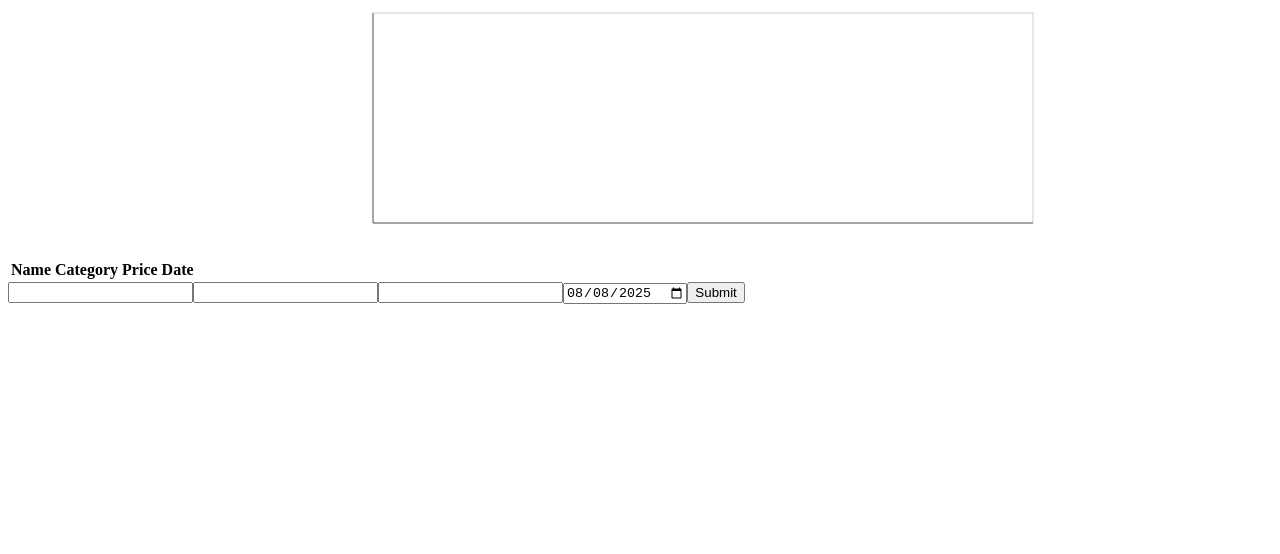
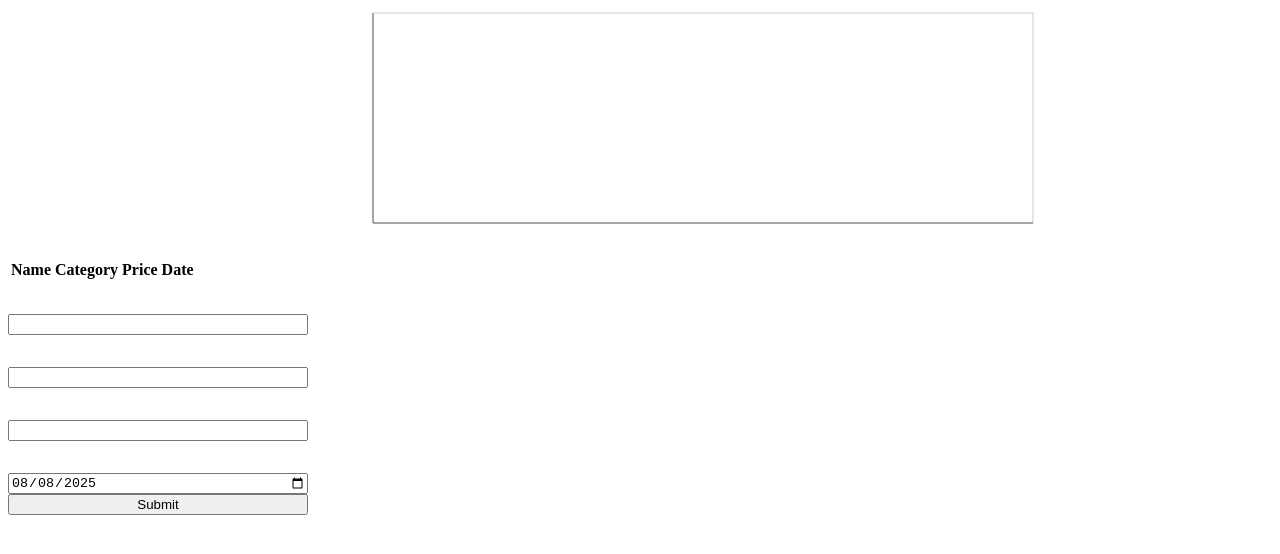
Before and after one commit to serhiimelnykkk/expense-tracker, a React (Vite) app: page / in a window 1280 px wide. Shown: the top 554 px of the page. Built offline with nearby package versions, Linux system fonts and the light colour scheme.

Commit message:
refactor: Update UI to display form validation errors

```diff
--- a/src/components/ExpenseForm/ExpenseForm.tsx
+++ b/src/components/ExpenseForm/ExpenseForm.tsx
@@ -1,5 +1,6 @@
 import { useForm, type SubmitHandler } from "react-hook-form";
 import { type Expense } from "../../types";
+import { Flex } from "../../styles/styled";
 
 interface FormValues {
   name: string;
@@ -17,7 +18,7 @@ const ExpenseForm = ({ setExpenses }: ExpenseFormProps) => {
   const {
     register,
     handleSubmit,
-    formState: { isSubmitting },
+    formState: { errors, isSubmitting },
   } = useForm<FormValues>({
     defaultValues: {
       date: new Date(Date.now()).toLocaleDateString("en-CA"),
@@ -25,7 +26,7 @@ const ExpenseForm = ({ setExpenses }: ExpenseFormProps) => {
   });
 
   const onSubmit: SubmitHandler<FormValues> = (data) => {
-    console.log(data);
+    console.log(data, errors);
 
     const expense: Expense = {
       ...data,
@@ -37,24 +38,45 @@ const ExpenseForm = ({ setExpenses }: ExpenseFormProps) => {
   };
 
   return (
+    <>
       <form onSubmit={handleSubmit(onSubmit)}>
+        <Flex $css={{ flexDirection: "column", maxWidth: "300px" }}>
+          <p>{errors.name?.message}</p>
           <input
             type="text"
-        {...register("name", { required: true, minLength: 3 })}
+            {...register("name", {
+              required: "Required",
+              minLength: { value: 3, message: "Minimum length is 3" },
+            })}
           />
+          <p>{errors.price?.message}</p>
           <input
             type="number"
-        {...register("price", { required: true, min: 1, max: 100_000_000 })}
+            {...register("price", {
+              required: "Required",
+              min: { value: 1, message: "Minimum price is 1" },
+              max: {
+                value: 100_000_000,
+                message: "Maximum price is 100,000,000",
+              },
+            })}
           />
+          <p>{errors.category?.message}</p>
           <input
             type="text"
-        {...register("category", { required: true, minLength: 3 })}
+            {...register("category", {
+              required: "Required",
+              minLength: { value: 3, message: "Minimum Length is 3" },
+            })}
           />
-      <input type="date" {...register("date", { required: true })} />
+          <p>{errors.date?.message}</p>
+          <input type="date" {...register("date", { required: "Required" })} />
           <button disabled={isSubmitting} type="submit">
             {isSubmitting ? "Loading..." : "Submit"}
           </button>
+        </Flex>
       </form>
+    </>
   );
 };
 
```
Lines whose indentation alone changed are shown as unchanged.
